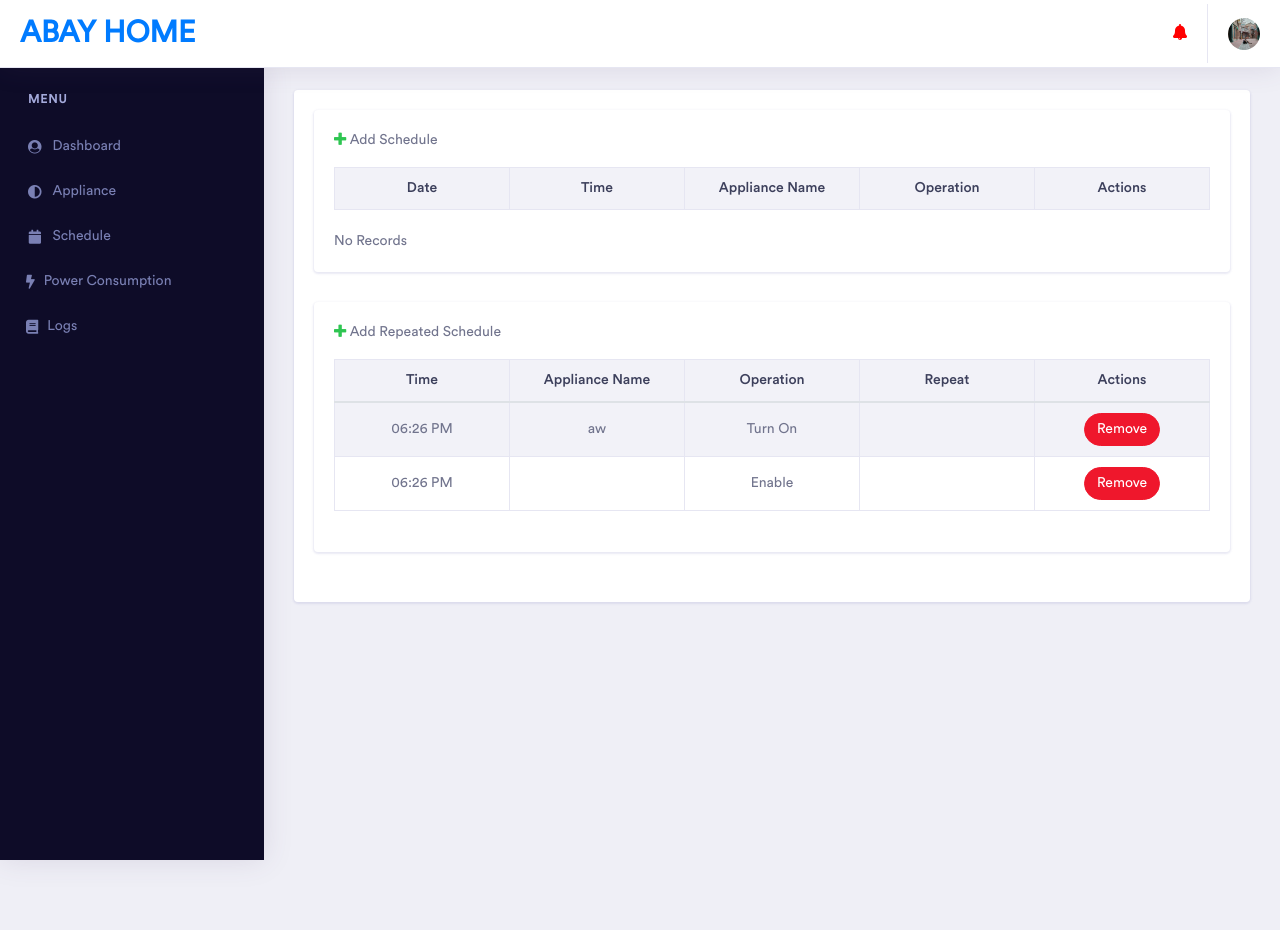
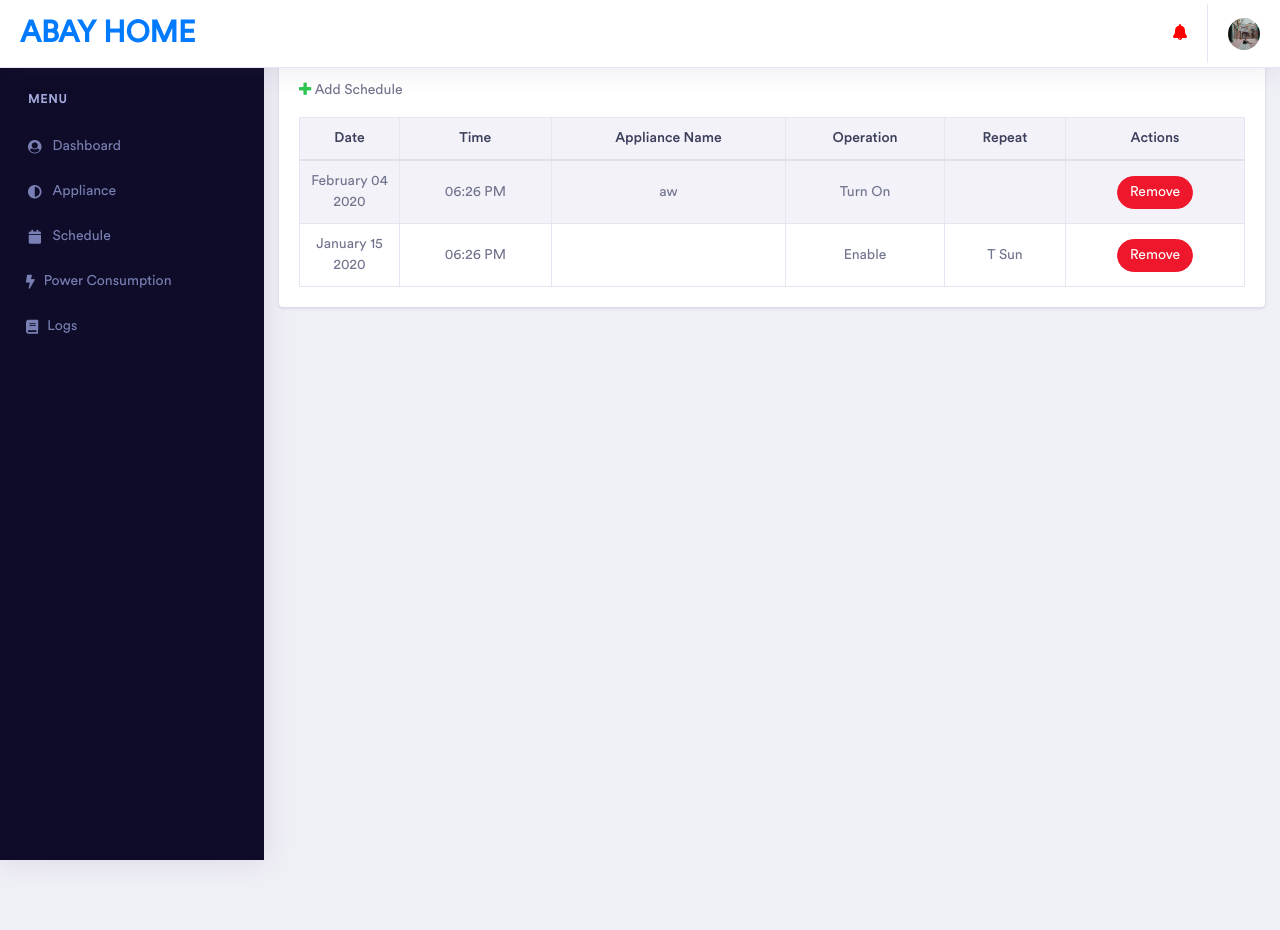
Before and after one commit to ardensasan/HomeAutomation, a PHP site: page /schedule.php in a window 1280 px wide. Run offline with PHP 8.4, Linux system fonts and the light colour scheme; a user stored in the database is signed in; data comes from the database, SQL or seed files in the repository; lists and menus that the app fills with data are empty; some web fonts are replaced.

Commit message:
-changed how scheduling works

```diff
--- a/schedule.php
+++ b/schedule.php
@@ -16,12 +16,10 @@ $year = date('Y');
 $date = $month . "/" . $day . "/" . $year;
 $currentPage = basename($_SERVER['PHP_SELF']);
 $hasRecord = "";
+
 ?>
 <div class="dashboard-wrapper">
-      <div class="container-fluid dashboard-content ">
-        <div class="card">
-          <div class="card-body">
-            <!-- non repeated schedules -->
+<div class="container-fluid dashboard content">
 <div class="card">
 <div class="card-body">
 <table class="table table-bordered table-responsive-md table-striped text-center">
@@ -33,87 +31,10 @@ $hasRecord = "";
                     </a>  Add Schedule
                   </span>
 <thead>
-                    <col width="150">
-                    <col width="150">
-                    <col width="150">
-                    <col width="150">
-                    <col width="150">
+<col width="100">
 <tr>
 <th class="text-center">Date
                       </th>
-                      <th class="text-center">Time
-                      </th>
-                      <th class="text-center">Appliance Name
-                      </th>
-                      <th class="text-center">Operation
-                      </th>
-                      <th class="text-center">Actions
-                      </th>
-                    </tr>
-                  </thead>
-                  <tbody>
-                    <?php
-$query = "SELECT tbl_schedules.scheduleID,DATE_FORMAT(tbl_schedules.scheduleDate, '%M %d %Y') as Date,TIME_FORMAT(tbl_schedules.scheduleTime, '%h:%i %p') as Time,tbl_appliances.applianceName,tbl_schedules.scheduleAction
-FROM tbl_schedules
-LEFT JOIN tbl_appliances
-ON tbl_schedules.scheduleApplianceID=tbl_appliances.applianceID
-WHERE tbl_schedules.scheduleRepeat IS NULL
-";
-$getApplianceSchedule=$conn->prepare($query);
-$getApplianceSchedule->execute();
-if($getApplianceSchedule->rowCount() == 0){
-$hasRecord = "No Records";
-}
-else
-{
-$hasRecord = "";
-while ($applianceSchedule = $getApplianceSchedule->fetch(PDO::FETCH_ASSOC)) {
-if ($applianceSchedule['scheduleAction'] == 0) {
-$action = "Turn Off";
-} elseif ($applianceSchedule['scheduleAction'] == 1) {
-$action = "Turn On";
-} elseif ($applianceSchedule['scheduleAction'] == 2) {
-$action = "Enable";
-} elseif ($applianceSchedule['scheduleAction'] == 3) {
-$action = "Disable";
-}
-echo '<tr><td>'.$applianceSchedule['Date'].'</td>
-<td>'.$applianceSchedule['Time'].'</td>
-<td>'.$applianceSchedule['applianceName'].'</td>
-<td>'.$action.'</td>
-<td>
-<span class="table-remove"><button type="button"
-class="btn btn-danger btn-rounded btn-sm my-0"
-onclick="removeSched(\''.$applianceSchedule['scheduleID'].'\')">Remove</button></span></td>';
-$repeat = "";
-}
-}
-?>
-                  </tbody>
-                </table>
-                <br>
-                <?php echo $hasRecord;?>
-              </div>
-            </div>
-            <!-- non repeated schedules end-->
-            <!-- repeated schedules -->
-            <div class="card">
-              <div class="card-body">
-                <table class="table table-bordered table-responsive-md table-striped text-center">
-                  <span class="table-add float-left mb-3 mr-2">
-                    <a data-toggle="modal" href="#schedRepeatModal" class="text-success">
-                      <i
-                         class="fas fa-plus" aria-hidden="true">
-                      </i>
-                    </a>  Add Repeated Schedule
-                  </span>
-                  <thead>
-                    <col width="150">
-                    <col width="150">
-                    <col width="150">
-                    <col width="150">
-                    <col width="150">
-                    <tr>
                       <th class="text-center">Time
                       </th>
                       <th class="text-center">Appliance Name
@@ -128,23 +49,19 @@ $repeat = "";
 </thead>
 <tbody>
 <?php
-$query = "SELECT tbl_schedules.scheduleID,TIME_FORMAT(tbl_schedules.scheduleTime, '%h:%i %p') as Time,tbl_appliances.applianceName,tbl_schedules.scheduleAction,tbl_schedules.scheduleRepeat
+$query = "SELECT tbl_schedules.scheduleID,DATE_FORMAT(tbl_schedules.scheduleDate, '%M %d %Y') as Date,TIME_FORMAT(tbl_schedules.scheduleTime, '%h:%i %p') as Time,tbl_appliances.applianceName,tbl_schedules.scheduleAction,tbl_schedules.scheduleRepeat
 FROM tbl_schedules
 LEFT JOIN tbl_appliances
-ON tbl_schedules.scheduleApplianceID=tbl_appliances.applianceID
-WHERE tbl_schedules.scheduleRepeat IS NOT NULL
-";
-$getApplianceSchedule=$conn->prepare($query);
+ON tbl_schedules.scheduleApplianceID=tbl_appliances.applianceID";
+$getApplianceSchedule = $conn->prepare($query);
 $getApplianceSchedule->execute();
-if($getApplianceSchedule->rowCount() == 0){
-$hasRecord = "No Records";
+while($applianceSchedule = $getApplianceSchedule->fetch(PDO::FETCH_ASSOC)){
+    $count = 0;
+    if($applianceSchedule['Date'] == NULL){
+      $scheduleDate = "N/A";
+    }else{
+      $scheduleDate = $applianceSchedule['Date'];
     }
-else
-{
-$hasRecord = "";
-$count = 0;
-$repeat = "";
-while ($applianceSchedule = $getApplianceSchedule->fetch(PDO::FETCH_ASSOC)) {
     if ($applianceSchedule['scheduleAction'] == 0) {
         $action = "Turn Off";
         } elseif ($applianceSchedule['scheduleAction'] == 1) {
@@ -154,11 +71,15 @@ $action = "Enable";
         } elseif ($applianceSchedule['scheduleAction'] == 3) {
         $action = "Disable";
         }
+        if($applianceSchedule['scheduleRepeat'] == NULL){
+            $repeat = "No";
+        }else{
+            $repeat = "";
             $array = str_split($applianceSchedule['scheduleRepeat']);
 foreach ($array as $char) {
 $count++;
 if ($count == 1 && $char == '1') {
-$repeat .= "M ";
+$repeat .= " M ";
 } elseif ($count == 2 && $char == '1') {
 $repeat .= " T ";
 } elseif ($count == 3 && $char == '1') {
@@ -173,7 +94,8 @@ $repeat .= " Sa ";
 $repeat .= " Sun ";
 }
 }
-echo '<tr>
+        }
+        echo '<tr><td>'.$scheduleDate.'</td>
         <td>'.$applianceSchedule['Time'].'</td>
         <td>'.$applianceSchedule['applianceName'].'</td>
         <td>'.$action.'</td>
@@ -181,39 +103,40 @@ echo '<tr>
         <td>
         <span class="table-remove"><button type="button"
         class="btn btn-danger btn-rounded btn-sm my-0"
-onclick="removeSched(\''.$applianceSchedule['scheduleID'].'\')">Remove</button></span></td></tr>';
-$repeat = "";
-}
+        onclick="removeSched(\''.$applianceSchedule['scheduleID'].'\')">Remove</button></span></td>';
 }
 ?>
 </tbody>
 </table>
-                <br>
-                <?php echo $hasRecord;?>
-              </div>
-              <!-- non repeated schedules end-->
 </div>
 </div>
 </div>
 </div>
+<!-- Schedule Modal Start -->
+<div class="modal" id="schedModal">
+  <div class="modal-dialog">
+    <div class="modal-content">
+
+      <!-- Modal Header -->
+      <div class="modal-header">
+        <h4 class="modal-title">Add Schedule</h4>
+        <button type="button" class="close" data-dismiss="modal">&times;</button>
       </div>
-    <!-- add schedule modal -->
-    <div class="modal fade" id="schedModal" role="dialog">
-      <div class="modal-dialog modal-sm">
-        <!-- Modal content-->
-        <div class="modal-content">
-          <div class="modal-header">
-            <h4 class="modal-title">
-              <div id = "scheduleTitle"> Add Schedule
+
+      <!-- Modal body -->
+      <div class="modal-body">
+        <!-- set schedule -->
+      <label>Schedule Type</label>
+        <div class="form-group">
+            <select class="form-control" id="schedType" onchange="displaySchedForm()">
+                <option value="1">Non-Repeated</option>
+                <option value="2">Repeated</option>
+            </select>
         </div>
-            </h4>
-            <button type="button" class="close" data-dismiss="modal">&times;
-            </button>
-          </div>
-          <div class="modal-body">
-            <!-- date picker -->
-            Date
-            <div class="form-group" id="scheduleDatePicker">
+        <!-- set schedule end -->
+        <!-- set date -->
+        <div class="form-group" id="scheduleDateDiv">
+        <label>Date</label>
               <div class="input-group date" id="datetimepicker4" data-target-input="nearest">
                 <input type="text" onkeydown="return false" value ="<?php echo date("m/d/y");?>" id="scheduleDate" class="form-control datetimepicker-input" data-target="#datetimepicker4" data-toggle="datetimepicker"/>
                 <div class="input-group-append" data-target="#datetimepicker4" data-toggle="datetimepicker">
@@ -224,9 +147,9 @@ $repeat = "";
                 </div>
               </div>
             </div>
-            <!-- date picker end -->
-            <!-- time picker -->
-            Time
+            <!-- set date -->
+            <!-- set time -->
+            <label>Time</label>
             <div class="form-group">
               <div class="input-group date" id="datetimepicker3" data-target-input="nearest">
                 <input type="text" onkeydown="return false" value ="<?php echo $date;?>" id="scheduleTime" class="form-control datetimepicker-input" data-target="#datetimepicker3" data-toggle="datetimepicker"/>
@@ -238,14 +161,14 @@ $repeat = "";
                 </div>
               </div>
             </div>
-            <!-- time picker end -->
+            <!-- set time end -->
                        <!-- select appliance -->
                        <div class="form-group">
               <label>Appliance
               </label>
               <select class="form-control" id="applianceSelect">
                 <?php
-$query = "SELECT `applianceName`,`applianceID` from `tbl_appliances`";
+$query = "SELECT `applianceName`,`applianceID` from `tbl_appliances` WHERE `applianceName` IS NOT NULL";
 $getApplianceList=$conn->prepare($query);
 $getApplianceList->execute();
 while ($applianceList = $getApplianceList->fetch(PDO::FETCH_ASSOC)) {
@@ -269,81 +192,10 @@ echo '<option value ="'.$applianceList['applianceID'].'">'.$applianceList['appli
                 <option value ="3">Disable
                 </option>
               </select>
+          </div>
           <!-- select appliance action end-->
-            </div>
-          </div>
-          <div class="modal-footer">
-            <button type="button" class="btn btn-default" onclick ="addSchedule()" data-dismiss="modal">Save
-            </button>
-          </div>
-        </div>
-      </div>
-    </div>
-    <!-- add schedule modal end -->
-
-     <!-- add repeat schedule modal -->
-     <div class="modal fade" id="schedRepeatModal" role="dialog">
-      <div class="modal-dialog modal-sm">
-        <!-- Modal content-->
-        <div class="modal-content">
-          <div class="modal-header">
-            <h4 class="modal-title">
-              <div id = "scheduleTitle"> Add Schedule
-              </div>
-            </h4>
-            <button type="button" class="close" data-dismiss="modal">&times;
-            </button>
-          </div>
-          <div class="modal-body">
-            <!-- time picker -->
-            <label>Time
-              </label>
-            <div class="form-group">
-              <div class="input-group date" id="wa" data-target-input="nearest">
-                <input type="text" onkeydown="return false" value ="<?php echo $date;?>" id="scheduleRepeatTime" class="form-control datetimepicker-input" data-target="#wa" data-toggle="datetimepicker"/>
-                <div class="input-group-append" data-target="#wa" data-toggle="datetimepicker">
-                  <div class="input-group-text">
-                    <i class="far fa-clock">
-                    </i>
-                  </div>
-                </div>
-              </div>
-            </div>
-            <!-- time picker end -->
-            <!-- select appliance -->
-            <div class="form-group">
-              <label>Appliance
-              </label>
-              <select class="form-control" id="applianceRepeatSelect">
-                <?php
-$query = "SELECT `applianceName`,`applianceID` from `tbl_appliances`";
-$getApplianceList=$conn->prepare($query);
-$getApplianceList->execute();
-while ($applianceList = $getApplianceList->fetch(PDO::FETCH_ASSOC)) {
-echo '<option value ="'.$applianceList['applianceID'].'">'.$applianceList['applianceName'].'</option>';
-}
-?>
-              </select>
-            </div>
-            <!-- select appliance end -->
-            <!-- select appliance action -->
-            <div class="form-group">
-              <label for="applianceAction">Action
-              </label>
-              <select class="form-control" id="scheduleRepeatAction">
-                <option value ="0">Turn Off
-                </option>
-                <option value ="1">Turn On
-                </option>
-                <option value ="2">Enable
-                </option>
-                <option value ="3">Disable
-                </option>
-              </select>
-              <!-- select appliance action end-->
-            </div>
                       <!-- checkboxes for days -->
-
+<div class="form-group" id="scheduleDateRepeat" style="display: none;">
                       <label>Repeat Every
               </label>
               <div class="form-group">
@@ -383,30 +235,27 @@ echo '<option value ="'.$applianceList['applianceID'].'">'.$applianceList['appli
   </label>
 </div>
 </div>
+</div>
 <!-- checkboxes for days end -->
       </div>
+      <!-- Modal footer -->
       <div class="modal-footer">
-            <button type="button" class="btn btn-default" onclick ="addRepeatSchedule()" data-dismiss="modal">Save
-            </button>
+        <button type="button" class="btn btn-primary" onclick="addSchedule()">Add Schedule</button>
+        <button type="button" class="btn btn-danger" data-dismiss="modal">Cancel</button>
       </div>
     </div>
   </div>
 </div>
-    <!-- add repeat schedule modal end -->
 <script type="text/javascript">
       $(function () {
+        var today = new Date();
+        var date = (today.getMonth()+1)+'/'+today.getDate()+'/'+today.getFullYear();
         $('#datetimepicker4').datetimepicker({
-          minDate: new Date(),
+          minDate: date,
           format: 'MM/DD/YYYY'
+        });
       }
        );
-      }
-       );
-            $(function () {
-                $('#wa').datetimepicker({
-                    format: 'LT'
-                });
-            });
     </script>
     <script src="assets/vendor/datepicker/moment.js">
     </script>
```
Also changed, not shown: js/custom.js (+58 -9 lines), queries/addSchedule.php (+4 -3 lines). Lines whose indentation alone changed are shown as unchanged.
